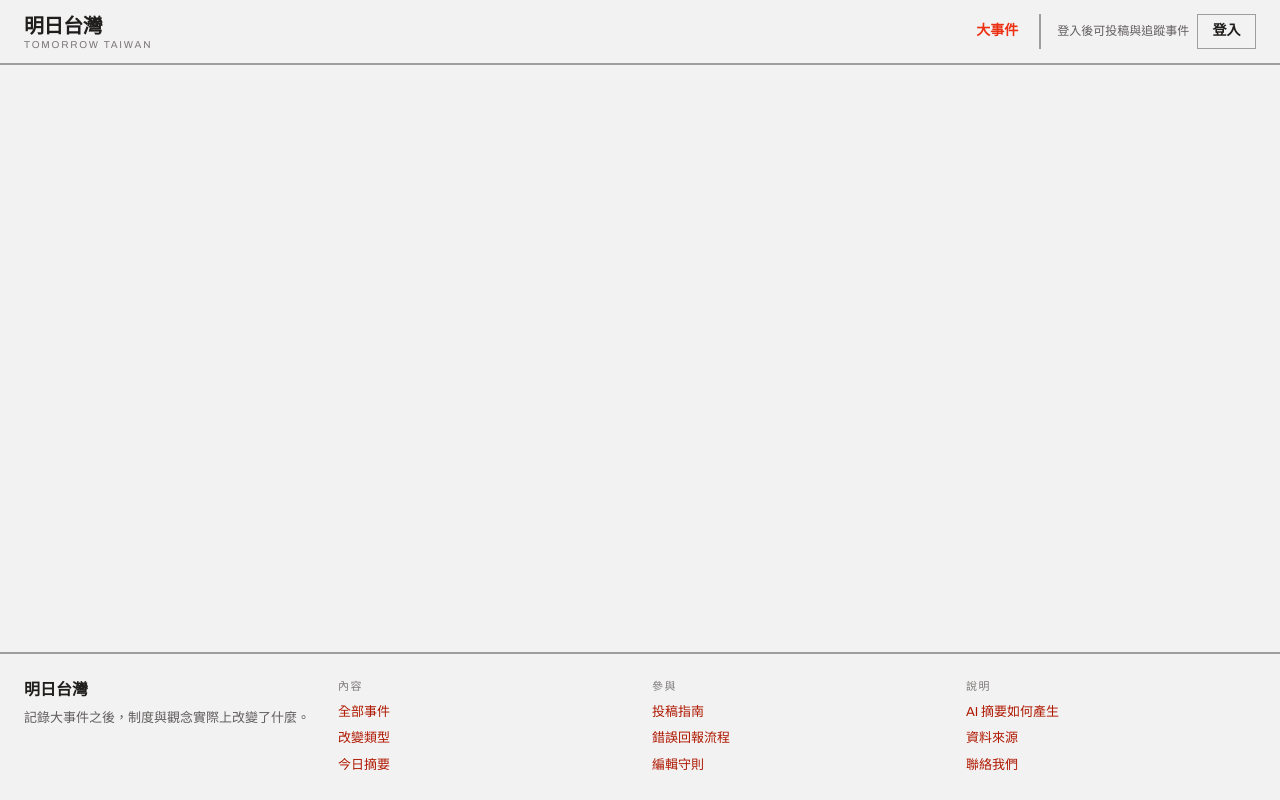
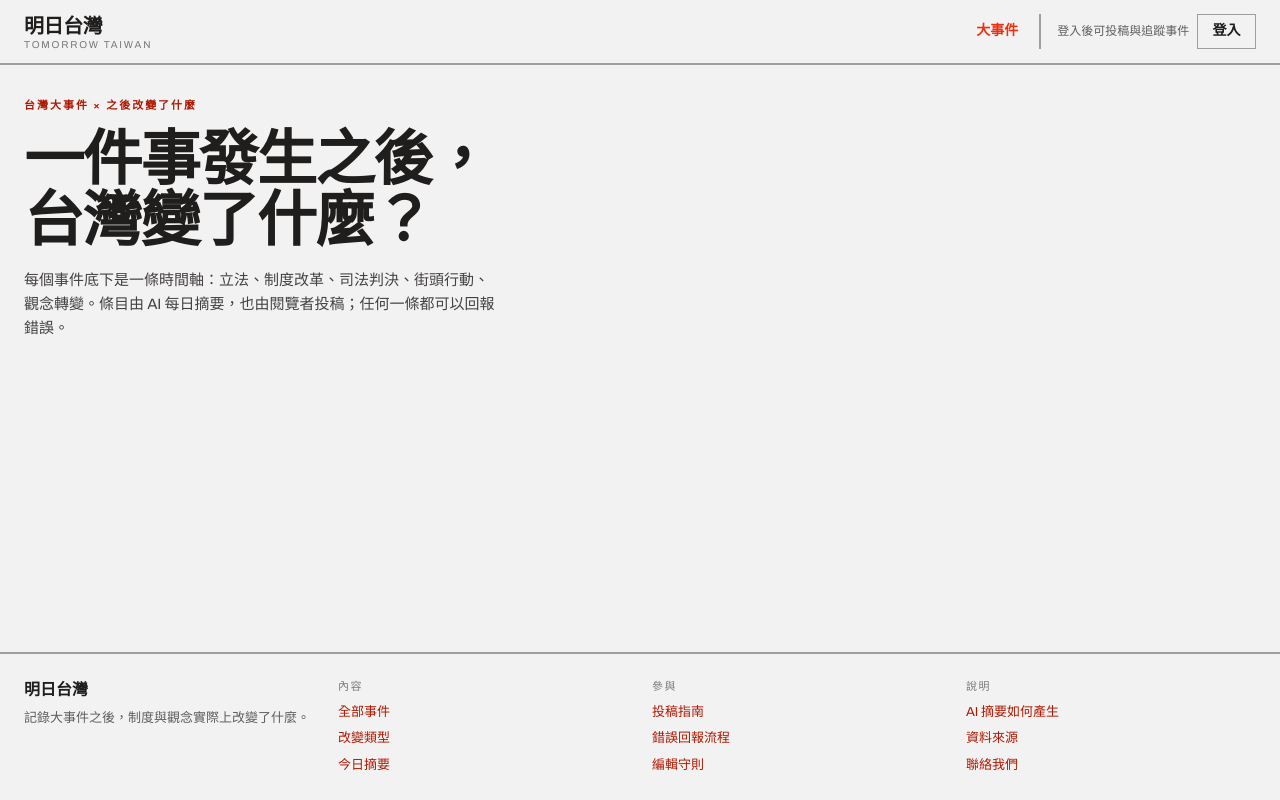
Before and after one commit to danielyc0304/tomorrow-taiwan, a Next.js app: page / in a window 1280 px wide. Built offline with nearby package versions, Linux system fonts and the light colour scheme.

Commit message:
feat(title): add `Title` component to `Hero` component
Append color and font style to Tailwind CSS theme.

Refs: TT-17

```diff
--- a/app/globals.css
+++ b/app/globals.css
@@ -8,6 +8,8 @@
   --color-divider: var(--color-divider);
   --color-neutral-600: var(--color-neutral-600);
   --color-neutral-700: var(--color-neutral-700);
+  --color-neutral-800: var(--color-neutral-800);
+  --color-accent-700: var(--color-accent-700);
 
   --font-heading: var(--font-heading);
 
@@ -16,5 +18,6 @@
   --breakpoint-lg: 900px;
   --breakpoint-xl: 1080px;
 
+  --leading-1.02: 1.02;
   --leading-1.05: 1.05;
 }
--- a/components/home/hero/hero.tsx
+++ b/components/home/hero/hero.tsx
@@ -1,5 +1,9 @@
+import Title from "./title";
+
 export default function Hero() {
   return (
-    <div className="mx-auto grid max-w-7xl grid-cols-[minmax(0,1.35fr)_minmax(0,1fr)] items-end gap-8 px-6 py-8"></div>
+    <div className="mx-auto grid max-w-7xl grid-cols-[minmax(0,1.35fr)_minmax(0,1fr)] items-end gap-8 px-6 py-8">
+      <Title />
+    </div>
   );
 }
--- /dev/null
+++ b/components/home/hero/title.tsx
@@ -0,0 +1,18 @@
+export default function Title() {
+  return (
+    <div>
+      <div className="mb-4 text-[11px] font-bold tracking-[0.18em] text-accent-700 uppercase">
+        台灣大事件 × 之後改變了什麼
+      </div>
+      <h1 className="mb-4 text-[clamp(34px,7vw,60px)] leading-1.02 tracking-[-0.03em] text-pretty">
+        一件事發生之後，
+        <br />
+        台灣變了什麼？
+      </h1>
+      <p className="m-0 max-w-[56ch] text-pretty text-neutral-800">
+        每個事件底下是一條時間軸：立法、制度改革、司法判決、街頭行動、觀念轉變。條目由
+        AI 每日摘要，也由閱覽者投稿；任何一條都可以回報錯誤。
+      </p>
+    </div>
+  );
+}
```
